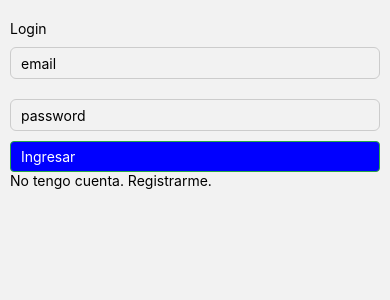
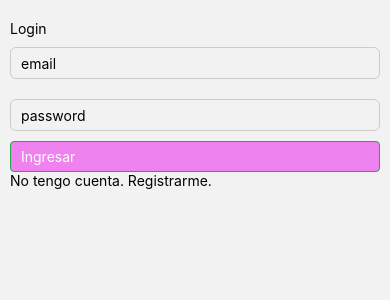
Before and after one commit to serena-russo/proyecto-react-native, a React Native app in the folder my-app/: screen /Login in a window 390 px wide. Shown: the top 300 px of the page. Built offline with nearby package versions, Linux system fonts and the light colour scheme.

Commit message:
Cambiando

```diff
--- a/my-app/src/screens/Login/Login.js
+++ b/my-app/src/screens/Login/Login.js
@@ -79,7 +79,7 @@ const styles = StyleSheet.create({
         marginVertical:10,
     },
     button:{
-        backgroundColor:'blue',
+        backgroundColor:'violet',
         paddingHorizontal: 10,
         paddingVertical: 6,
         textAlign: 'center',
```
